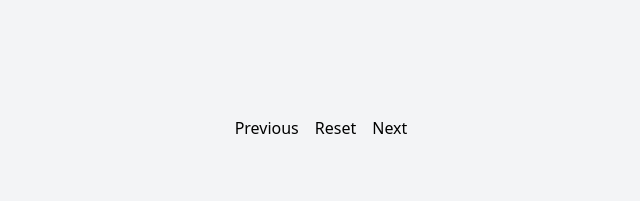
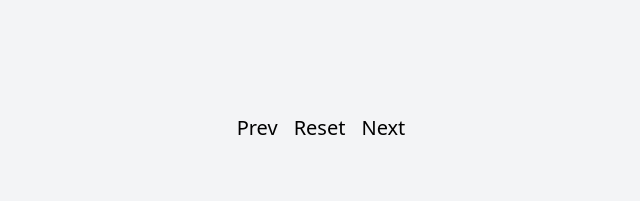
Before and after one commit to superspike7/avion_tictactoe, a website with bundled scripts: page index.html in a window 1280 px wide. Both pictures are taken after a click on the element 489 px from the left and 282 px from the top of the page. Shown: the top 201 px of the page, 319-959 px from the left. Built offline with nearby package versions, Linux system fonts and the light colour scheme.

Commit message:
add timetravel

```diff
--- a/index.html
+++ b/index.html
@@ -9,12 +9,9 @@
     <link rel="stylesheet" href="./output.css" />
   </head>
   <body>
-    <div id="root" class="bg-gray-100 h-screen flex justify-center flex-col">
-      <div class="flex gap-4 justify-center mb-16">
-        <button>Previous</button>
-        <button>Reset</button>
-        <button>Next</button>
-      </div>
-    </div>
+    <div
+      id="root"
+      class="bg-gray-100 h-screen flex justify-center flex-col"
+    ></div>
   </body>
 </html>
--- a/src/components/board.js
+++ b/src/components/board.js
@@ -12,7 +12,7 @@ export default function Board(gameState) {
       "gap-1"
     );
 
-    gameState.board.forEach((row, rowIndex) => {
+    gameState.board().forEach((row, rowIndex) => {
       row.forEach((cell, colIndex) => {
         const square = document.createElement("div");
         square.classList.add(
@@ -40,8 +40,9 @@ export default function Board(gameState) {
     const [row, col] = JSON.parse(e.target.dataset.position);
     // e.target.removeEventListener;
     // e.target.classList.remove("cursor-pointer");
-    gameState.board[row][col] = gameState.currentPlayer().marker();
+    gameState.board()[row][col] = gameState.currentPlayer().marker();
     gameState.switchPlayer();
+    gameState.updateHistory();
     render();
     console.log(gameState.checkWinner());
   }
@@ -49,7 +50,7 @@ export default function Board(gameState) {
   const render = () => {
     document.querySelectorAll("[data-position]").forEach((square) => {
       const [row, col] = JSON.parse(square.dataset.position);
-      square.textContent = gameState.board[row][col];
+      square.textContent = gameState.board()[row][col];
     });
   };
 
--- a/src/components/timeTravel.js
+++ b/src/components/timeTravel.js
@@ -1,9 +1,42 @@
-export default function timeTravel(gameState) {
+export default function TimeTravel(gameState) {
   const initialRender = () => {
-    const container
-  }
+    const container = document.createElement("div");
+    container.classList.add("flex", "gap-4", "justify-center", "mb-16");
 
-  return{
-    initialRender: initialRender
-  }
+    const prev = document.createElement("button");
+    prev.textContent = "Prev";
+    prev.addEventListener("click", () => {
+      gameState.decHead();
+      gameState.setBoard(gameState.history()[gameState.getHead()]);
+      console.log("history: ", gameState.history());
+      console.log("current: ", gameState.board());
+    });
+
+    const reset = document.createElement("button");
+    reset.addEventListener("click", () => {
+      gameState.resetBoard();
+      console.log("current: ", gameState.board());
+    });
+    reset.textContent = "Reset";
+
+    const next = document.createElement("button");
+    next.addEventListener("click", () => {
+      gameState.incHead();
+      gameState.setBoard(gameState.history()[gameState.getHead()]);
+      console.log("history: ", gameState.history());
+      console.log("current: ", gameState.board());
+    });
+    next.textContent = "Next";
+
+    [prev, reset, next].forEach((button) => {
+      button.classList.add("text-xl", "hover:text-gray-800", "hover:underline");
+    });
+
+    container.append(prev, reset, next);
+    document.querySelector("#root").appendChild(container);
+  };
+
+  return {
+    initialRender: initialRender,
+  };
 }
--- a/src/index.js
+++ b/src/index.js
@@ -1,12 +1,23 @@
 import Board from "./components/board.js";
 import Player from "./lib/player.js";
 import Game from "./lib/game.js";
+import TimeTravel from "./components/timeTravel.js";
+import Observable from "./lib/observer.js";
 
 window.onload = () => {
   const playerOne = Player("X");
   const playerTwo = Player("O");
   const newGame = Game(playerOne, playerTwo);
 
+  const timeTravelComponent = TimeTravel(newGame);
+  timeTravelComponent.initialRender();
+
+  // const observer = Observable();
+  // const renderHandler = (boardComponent) => {
+  //   boardComponent.render();
+  // };
+  // observer.subscribe()
+
   const boardComponent = Board(newGame);
   boardComponent.initialRender();
 };
--- a/src/lib/game.js
+++ b/src/lib/game.js
@@ -2,12 +2,31 @@ export default function Game(p1, p2) {
   // let winner;
   const players = [p1, p2];
   let currentBoard;
+  let history = [];
+  let head;
+  // let future;
 
   const getCurrentPlayer = () => players[0];
   const getPreviousPlayer = () => players[1];
   const switchCurrentPlayer = () => players.reverse();
   const getCurrentBoard = () => currentBoard;
   const setCurrentBoard = (newBoard) => (currentBoard = newBoard);
+  const getHistory = () => history;
+  const decHead = () => {
+    if (history[head - 1] != undefined) {
+      head--;
+    }
+  };
+  const incHead = () => {
+    if (history[head + 1] != undefined) {
+      head++;
+    }
+  };
+  const getHead = () => head;
+  const addToHistory = () => {
+    history.push(JSON.parse(JSON.stringify(currentBoard)));
+    head = history.length - 1;
+  };
 
   const checkWinner = () => {
     const board = currentBoard.flat();
@@ -37,22 +56,29 @@ export default function Game(p1, p2) {
     return false;
   };
 
-  // On Create
-  const resetBoard = (function setInitialBoard() {
+  function setInitialBoard() {
     let initialBoard = [
       ["", "", ""],
       ["", "", ""],
       ["", "", ""],
     ];
     currentBoard = initialBoard;
-  })();
+  }
 
+  // On Create
+  setInitialBoard();
   return {
     currentPlayer: getCurrentPlayer,
     switchPlayer: switchCurrentPlayer,
-    board: getCurrentBoard(),
+    board: getCurrentBoard,
     setBoard: setCurrentBoard,
-    resetBoard: resetBoard,
+    resetBoard: setInitialBoard,
     checkWinner: checkWinner,
+    history: getHistory,
+    updateHistory: addToHistory,
+    getHead: getHead,
+    incHead: incHead,
+    // LOL Dickhead! hahaha
+    decHead: decHead,
   };
 }
```
Also changed, not shown: output.css.
